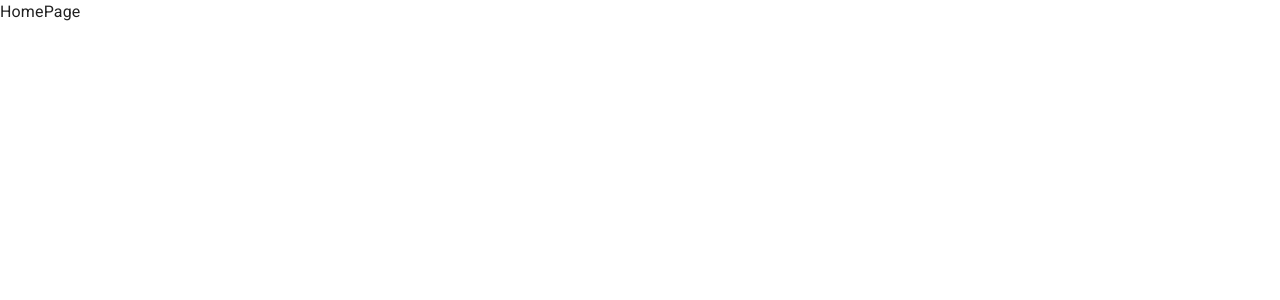
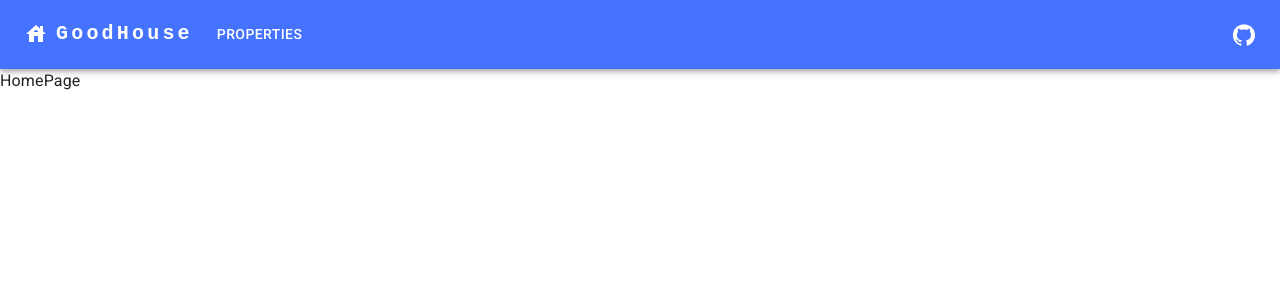
Before and after one commit to lastra-dev/easybroker-challenge, a React (Create React App) app: page / in a window 1280 px wide. Shown: the top 300 px of the page. Built offline with nearby package versions, Linux system fonts and the light colour scheme.

Commit message:
feat: Add Navigation bar

```diff
--- a/src/App.js
+++ b/src/App.js
@@ -1,8 +1,12 @@
 import AppRoutes from "./AppRoutes";
+import NavBar from "./components/NavBar";
 
 function App() {
   return (
-    <AppRoutes />
+    <>
+      <NavBar />
+      <AppRoutes />
+    </>
   );
 }
 
--- /dev/null
+++ b/src/components/NavBar/index.js
@@ -0,0 +1,133 @@
+import React, { useState } from 'react';
+import GitHubIcon from '@mui/icons-material/GitHub';
+import AppBar from '@mui/material/AppBar';
+import Box from '@mui/material/Box';
+import Toolbar from '@mui/material/Toolbar';
+import IconButton from '@mui/material/IconButton';
+import Typography from '@mui/material/Typography';
+import Menu from '@mui/material/Menu';
+import MenuIcon from '@mui/icons-material/Menu';
+import Container from '@mui/material/Container';
+import Button from '@mui/material/Button';
+import Tooltip from '@mui/material/Tooltip';
+import MenuItem from '@mui/material/MenuItem';
+import HouseIcon from '@mui/icons-material/House';
+import Link from '@mui/material/Link';
+
+const pages = ['properties'];
+
+const NavBar = () => {
+  const [anchorElNav, setAnchorElNav] = useState(null);
+
+  const handleOpenNavMenu = (event) => {
+    setAnchorElNav(event.currentTarget);
+  };
+
+  const handleCloseNavMenu = () => {
+    setAnchorElNav(null);
+  };
+
+  return (
+    <AppBar position="static">
+      <Container maxWidth="l">
+        <Toolbar disableGutters>
+          <HouseIcon sx={{ display: { xs: 'none', md: 'flex' }, mr: 1 }} />
+          <Typography
+            variant="h6"
+            noWrap
+            component="a"
+            href="/"
+            sx={{
+              mr: 2,
+              display: { xs: 'none', md: 'flex' },
+              fontFamily: 'monospace',
+              fontWeight: 700,
+              letterSpacing: '.2rem',
+              color: 'inherit',
+              textDecoration: 'none',
+            }}
+          >
+            GoodHouse
+          </Typography>
+
+          <Box sx={{ flexGrow: 1, display: { xs: 'flex', md: 'none' } }}>
+            <IconButton
+              size="large"
+              aria-label="pages"
+              aria-controls="menu-appbar"
+              aria-haspopup="true"
+              onClick={handleOpenNavMenu}
+              color="inherit"
+            >
+              <MenuIcon />
+            </IconButton>
+            <Menu
+              id="menu-appbar"
+              anchorEl={anchorElNav}
+              anchorOrigin={{
+                vertical: 'bottom',
+                horizontal: 'left',
+              }}
+              keepMounted
+              transformOrigin={{
+                vertical: 'top',
+                horizontal: 'left',
+              }}
+              open={Boolean(anchorElNav)}
+              onClose={handleCloseNavMenu}
+              sx={{
+                display: { xs: 'block', md: 'none' },
+              }}
+            >
+              {pages.map((page) => (
+                <MenuItem key={page} onClick={handleCloseNavMenu}>
+                  <Link href={page} textAlign="center" sx={{ textDecoration: 'none', color: "inherit" }}>{page} </Link>
+                </MenuItem>
+              ))}
+            </Menu>
+          </Box>
+          <HouseIcon sx={{ display: { xs: 'flex', md: 'none' }, mr: 1 }} />
+          <Typography
+            variant="h5"
+            noWrap
+            component="a"
+            href="/"
+            sx={{
+              mr: 2,
+              display: { xs: 'flex', md: 'none' },
+              flexGrow: 1,
+              fontFamily: 'monospace',
+              fontWeight: 700,
+              letterSpacing: '.2rem',
+              color: 'inherit',
+              textDecoration: 'none',
+            }}
+          >
+            GoodHouse
+          </Typography>
+          <Box sx={{ flexGrow: 1, display: { xs: 'none', md: 'flex' } }}>
+            {pages.map((page) => (
+              <Button
+                href={page}
+                key={page}
+                onClick={handleCloseNavMenu}
+                sx={{ my: 2, color: 'white', display: 'block' }}
+              >
+                {page}
+              </Button>
+            ))}
+          </Box>
+          <Box sx={{ flexGrow: 0 }}>
+            <Tooltip title="GitHub Repository" arrow>
+              <IconButton href="https://github.com/lastra-dev/easybroker-challenge" target="_blank" color="inherit" size="large" sx={{ p: 0 }}>
+                <GitHubIcon />
+              </IconButton>
+            </Tooltip>
+          </Box>
+
+        </Toolbar>
+      </Container>
+    </AppBar>
+  );
+};
+export default NavBar;
```
